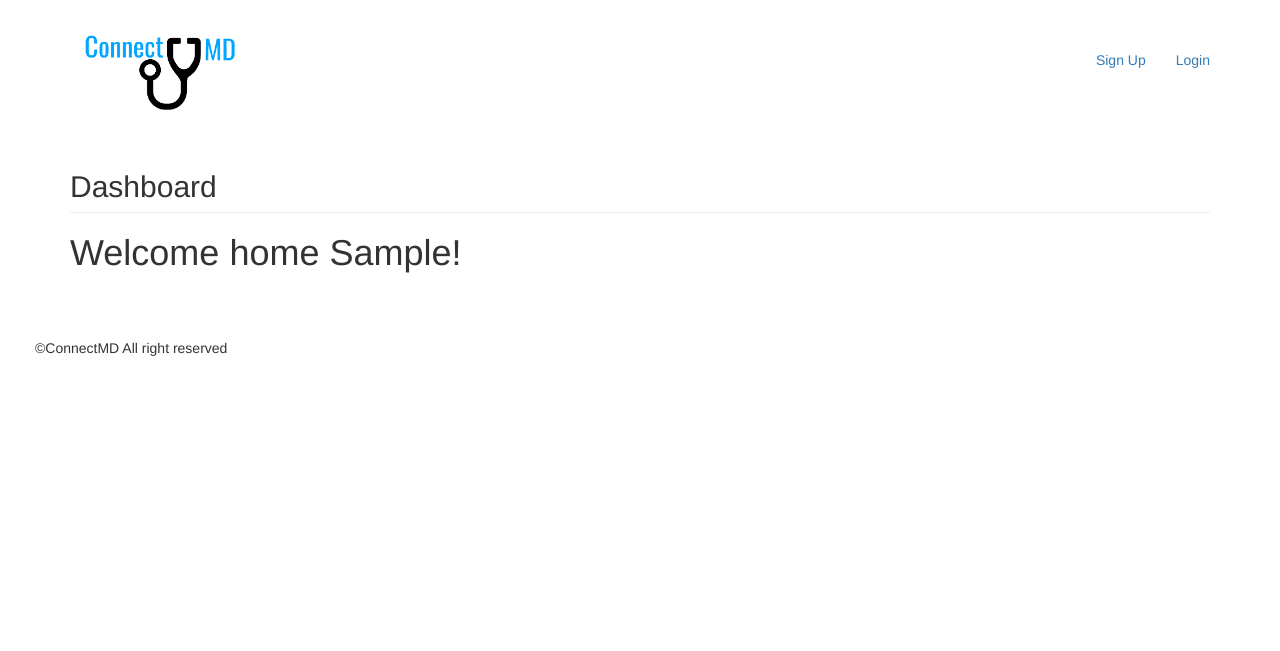
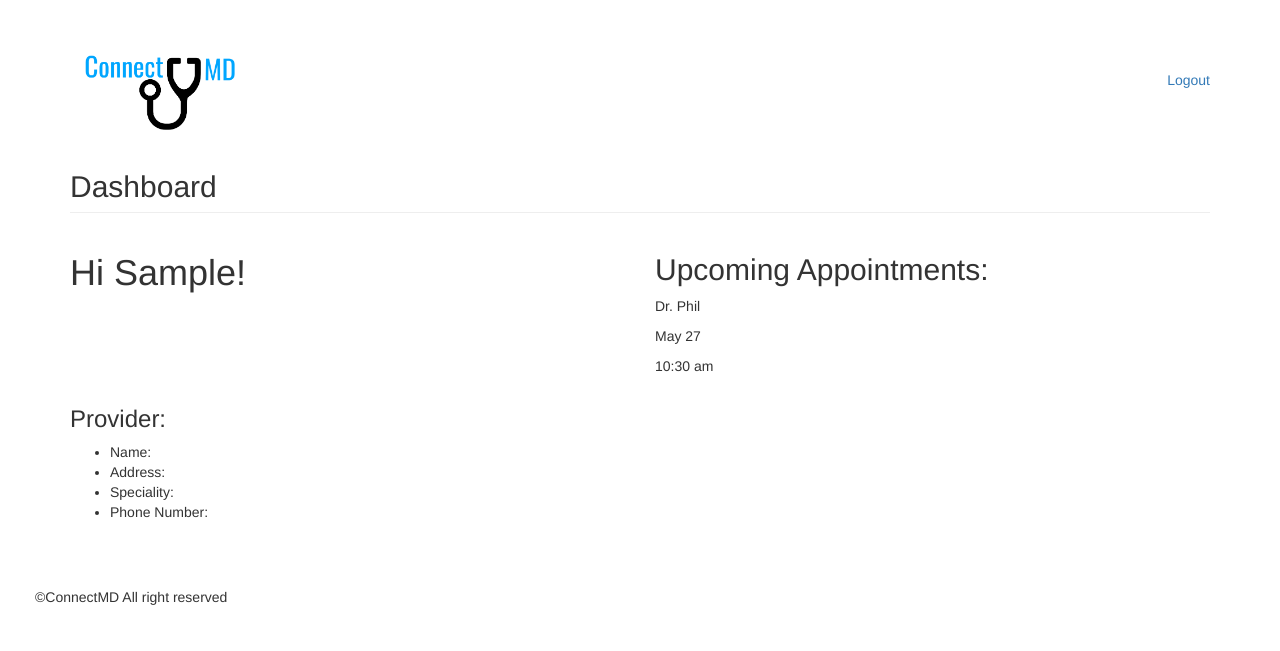
Before and after one commit to mhgerov/ConnectMD, a Node project: template views/home.handlebars in a window 1280 px wide. Shown: the top 651 px of the page. Run offline with Node 20 templates, Linux system fonts and the light colour scheme; the template is opened without the code that fills it: most values are stand-ins (such as "Sample title", 1, 10 or a date in 2020); some libraries are stand-ins or nearby versions.

Commit message:
dashboard setup with divs

```diff
--- a/views/home.handlebars
+++ b/views/home.handlebars
@@ -1,4 +1,50 @@
+<div class="row">
+    <div class="container">
+        <header style="border-bottom: none; padding: 35px 0px;">
+            <div class="col-lg-3 col-6">
+                <div id="logo">
+
+                    <a href="/" title="ConnectMD">
+                        <img src="img/logo.png" data-retina="true" alt="" width="150" height="75">
+                    </a>
+
+                </div>
+            </div>
+            <ul class="nav navbar-nav navbar-right">
+                <li>
+                    <a class="menu" href="/">Logout</a>
+                </li>
+            </ul>
+        </header>
+
+    </div>
+</div>
 <div class="container">
     <h2 class="page-header">Dashboard</h2>
-    <h1>Welcome home {{first_name}}!</h1>
+    <div class="row">
+        <div class="col-md-6">
+            <h1>Hi {{first_name}}!</h1>
+        </div>
+        <div class="col-md-6">
+            <h2>Upcoming Appointments:</h2>
+            <p>Dr. Phil</p>
+            <p>May 27</p>
+            <p>10:30 am</p>
+        </div>
+    </div>
+    <div class="row">
+        <div class="col-md-6">
+            <h3>Provider:</h3>
+             <ul>
+                 <li name="name">Name: </li>
+                 <li name="address">Address:</li>
+                 <li name="speciality">Speciality:</li>
+                 <li name="phone_number">Phone Number:</li>
+             </ul>
+
+        </div>
+        <div class="col-md-6">
+            <div style="height:400px width:600px" id="map"></div>
+        </div>
+    </div>
 </div>
--- a/views/layouts/main.handlebars
+++ b/views/layouts/main.handlebars
@@ -16,34 +16,9 @@
 </head>
 
 <body>
-    <div class="row">
-        <div class="container">
-            <header style="border-bottom: none; padding: 35px 0px;">
-
-                <div class="col-lg-3 col-6">
-                    <div id="logo">
-
-                        <a href="/" title="ConnectMD">
-                            <img src="img/logo.png" data-retina="true" alt="" width="150" height="75">
-                        </a>
-
-                    </div>
-                </div>
-                <ul class="nav navbar-nav navbar-right">
-                    <li>
-                        <a class="menu" href="/signup">Sign Up</a>
-                    </li>
-                    <li>
-                        <a class="menu" href="/">Login</a>
-                    </li>
-                </ul>
-            </header>
-
-        </div>
-    </div>
     <br> {{{body}}}
     <br>
-    <footer style="border-top: none; padding: 35px 35px;">
+    <footer class="page-footer" style="border-top: none; padding: 35px 35px;">
         <div class "container">
             <div class="row">
                 <div class="col-xs-6 footer-para">
```
Also changed, not shown: views/landing.handlebars (+28 -2 lines), views/signup.handlebars (+28 -3 lines).
